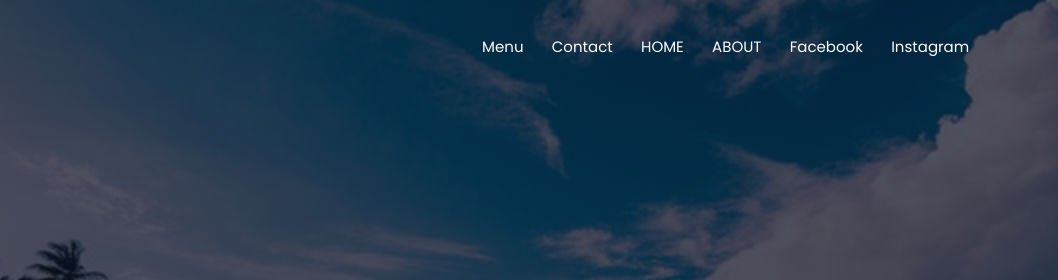
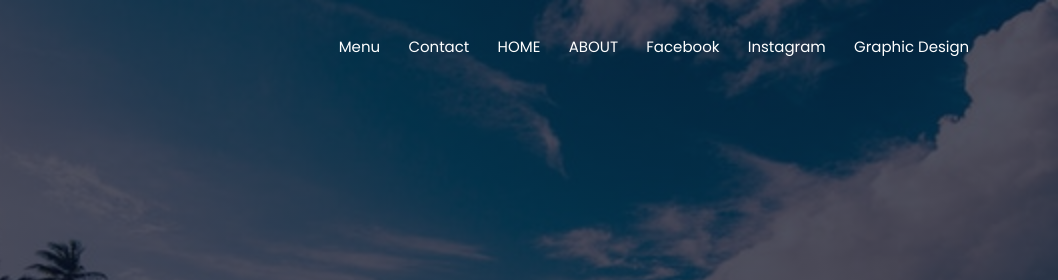
Before and after one commit to parjibo1/galleary, a plain HTML site: page index.html in a window 1280 px wide. Shown: the top 280 px of the page, 222-1280 px from the left. Drawn offline with Linux system fonts and the light colour scheme.

Commit message:
Update index.html

```diff
--- a/index.html
+++ b/index.html
@@ -30,6 +30,8 @@
              <li><a href="https://parjibo1.github.io/about1/">ABOUT</a></li>
           <li><a href="https://www.facebook.com/samuel.quenwon.9">Facebook</a></li>
           <li><a href="https://www.instagram.com/invites/contact/?i=xcmlu7hoivzu&utm_content=z1o63n">Instagram</a></li>
+                                   <li><a href="https://parjibo1.github.io/Graphic_design/">Graphic Design</a></li>
+
 
          </ul>
      </div>
```
